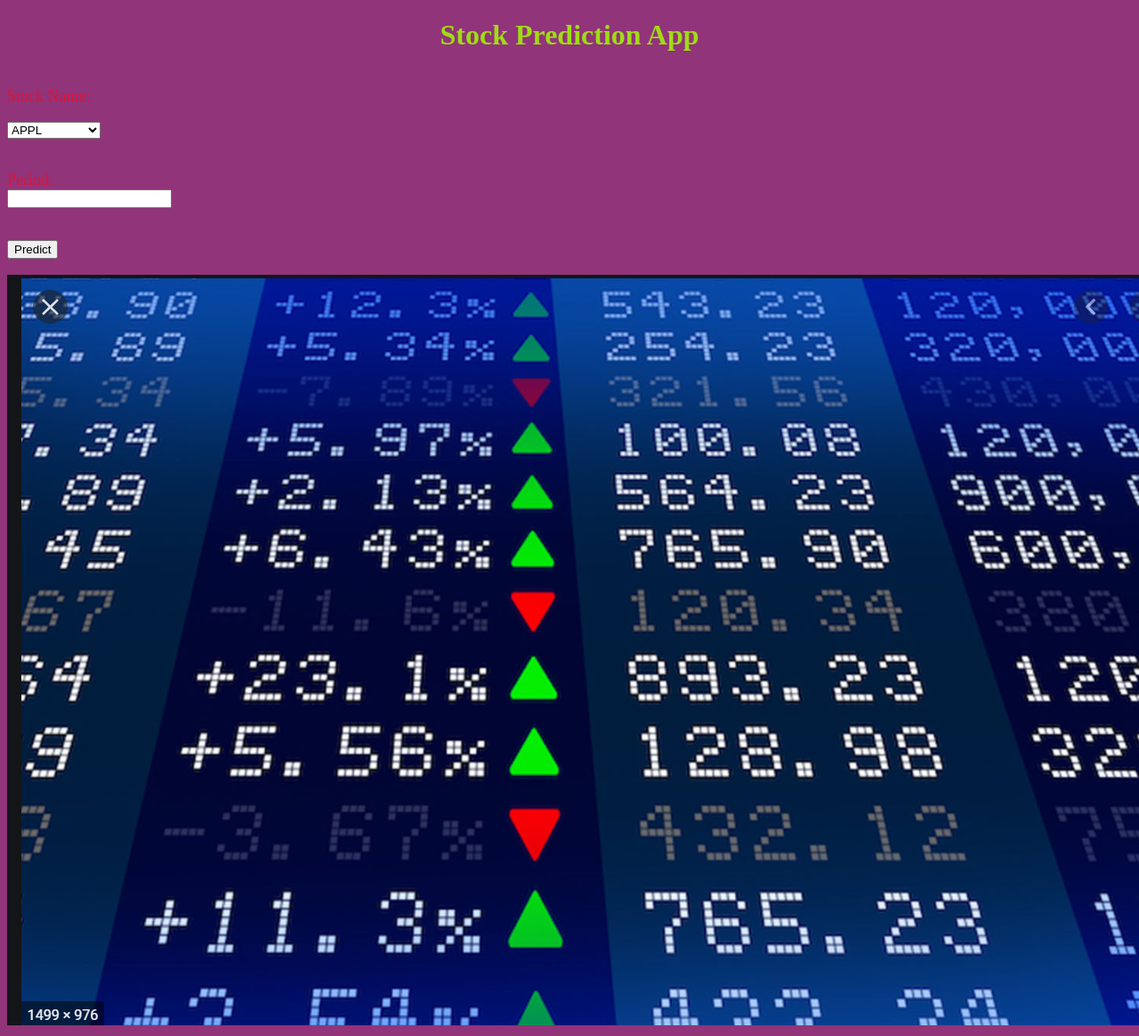
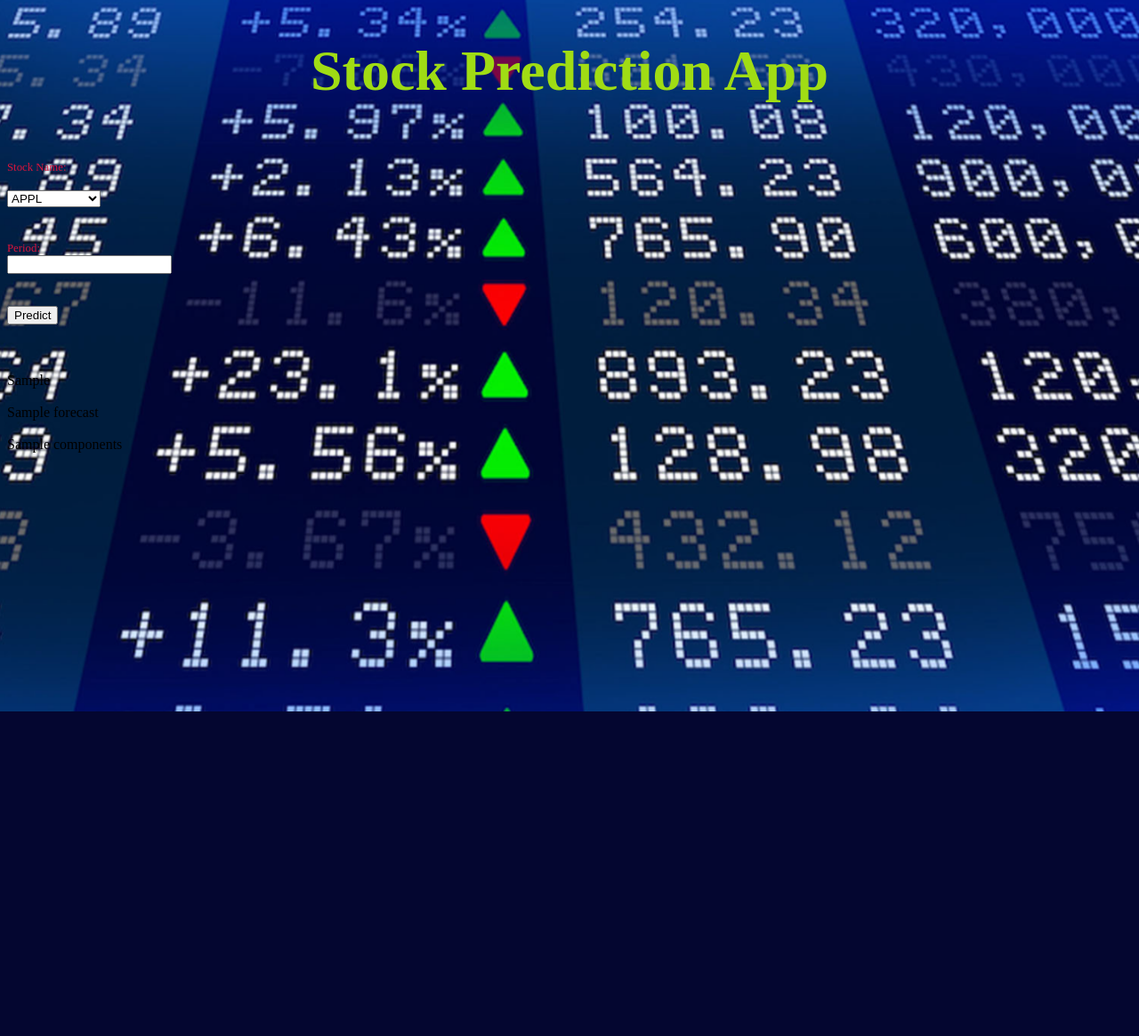
Before and after one commit to Feyisayomi/stock_prediction, a Flask app: template templates/index.html in a window 1280 px wide; the page is wider, and only the part inside the window is pictured. Shown: that part at 89% size. After the commit the page ends 800 px from the top of that part, so only its background shows below. Run offline with Flask 2, Linux system fonts and the light colour scheme; the template is opened without the code that fills it: most values are stand-ins (such as "Sample title", 1, 10 or a date in 2020); parts of the project's set-up code (start-up, migrations or seed data) failed here and were passed over.

Commit message:
Modified

```diff
--- a/app.py
+++ b/app.py
@@ -8,7 +8,10 @@ from plotly import graph_objs as go
 import dill as pickle
 import matplotlib.pyplot as plt
 
-app = Flask(__name__)
+app = Flask(__name__,
+            static_url_path='/static',
+            static_folder='html/static',
+            template_folder='templates')
 
 apple_model = pickle.load(open("notebooks/apple.pkl","rb"))
 bitcoin_model = pickle.load(open("notebooks/bitcoin.pkl","rb"))
@@ -20,38 +23,51 @@ siemens_model = pickle.load(open("notebooks/siemens.pkl","rb"))
 def home():
     return render_template("index.html")
 
-def prediction(model, period):
+# def prediction(model, period ):
+#     future = model.make_future_dataframe(periods =period, freq="M")
+#     forecast = model.predict(future)
+#     future_ = forecast[['ds', 'yhat', 'yhat_lower', 'yhat_upper']].tail()
+#     tables=future_.to_html(classes='data', header="true")
+#     ax = model.plot(forecast);
+#     df = model.plot_components(forecast);
+#     return(tables, ax,df)
+
+@app.route('/predict', methods=['POST'])
+def predict():
+    period = int(request.form["horizon"])
+    stock = request.form["stock"]
+    model = None
+
+    if stock == "apple":
+        model = apple_model
+
+    elif stock == "nio":
+        model = nio_model
+
+    elif stock == "bitcoin":
+        model = bitcoin_model
+
+    elif stock == "bmw":
+        model = bmw_model
+
+    elif stock == "siemens":
+        model = siemens_model
+
     future = model.make_future_dataframe(periods =period, freq="M")
     forecast = model.predict(future)
     future_ = forecast[['ds', 'yhat', 'yhat_lower', 'yhat_upper']].tail()
+    tables=[future_.to_html(classes='data', header="true")]
     ax = model.plot(forecast);
     df = model.plot_components(forecast);
-    return(future_, ax, df)
+    return render_template("index.html", prediction_result = "Future Data {}".format(tables), Forecast = "Forecast Plot {}".format(ax), Components= "Forecast Component {}".format(df))
 
-@app.route('/predict', methods=['POST'])
-def predict():
-    stocks = request.form["stock"]
-    period = request.form["horizon"]
+# @app.route('/predict_api', methods=['POST'])
 
-    for stock in stocks:
-        if stock == "APPL":
-            model = apple_model
+#     return render_template(predict.html, future_, ax, df)
 
-        elif stock == "NIO":
-            model = nio_model
 
-        elif stock == "BTC":
-            model = bitcoin_model
-
-        elif stock == "BMW":
-            model = bmw_model
-
-        elif stock == "SIEMENS.DE":
-            model = siemens_model
-        model
-
-    predictions = prediction(model, period)
-    return render_template('predict.html', predictions)
+    # predictions = prediction(m=model, p=period)
+    # return render_template('predict.html', predictions)
 
 if __name__ == "__main__":
     app.run(debug=True)
--- a/templates/index.html
+++ b/templates/index.html
@@ -1,13 +1,19 @@
 <!DOCTYPE html>
 <html>
     <head>
+        <style>
+            body {
+              background-image: url('/static/picture.png');
+              background-repeat: no-repeat;
+              background-attachment: fixed;
+              background-size: 100% 100%;
+            }
+            </style>
         <title> Stock Prediction</title>
-        <body style="background-color:rgb(145, 52, 121)">
-
-
-            <h1 style="color: rgb(160, 220, 20); text-align: center; font-size: xx-large; font-family: 'Times New Roman', Times, serif;">Stock Prediction App</h1><br>
+        <body>
+            <h1 style="color: rgb(160, 220, 20); text-align: center; font-size: 5vw; font-family: 'Times New Roman', Times, serif;">Stock Prediction App</h1><br>
             <form method="POST", action="{{url_for('predict')}}">
-                <label style="color: crimson; font-size: large;" for="stock">Stock Name:</label><br><br>
+                <label style="color: crimson; font-size: 1vw;" for="stock">Stock Name:</label><br><br>
                 <select name="stock" id="stock" required>
                     <option value="apple">APPL</option>
                     <option value="bitcoin">BTC</option>
@@ -15,11 +21,19 @@
                     <option value="nio">NIO</option>
                     <option value="siemens">SIEMENS.DE</option>
                 </select><br><br><br>
-                <label style="font-size: large; color: crimson;" for="horizon">Period:</label><br>
-                <input type="number" id="horizon" name="horizon"><br><br><br>
+                <label style="font-size: 1vw; color: crimson;" for="horizon">Period:</label><br>
+                <input type="number" id="horizon" name="horizon" required><br><br><br>
                 <input type="submit" value="Predict"><br><br>
             </form>
-            <img src="/pictur.png" alt="Yahoo Finance Stocks">
+            <br>
+            <br>
+            {{Prediction_result}}
+            <br>
+            <br>
+            {{Forecast}}
+            <br>
+            <br>
+            {{Components}}
         </body>
     </head>
 </html>
```
Also changed, not shown: templates/predict.html (+11 -1 lines), html/static/picture.png (added), html/static/stock.png (added), pictur.png (deleted), 1 other file.
